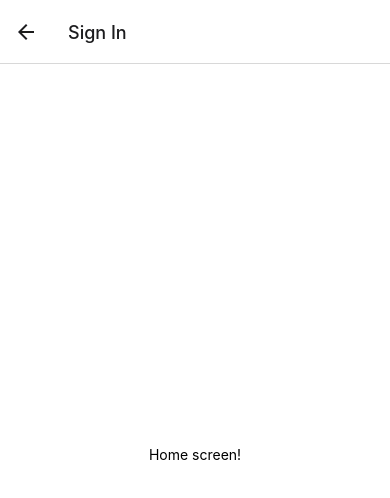
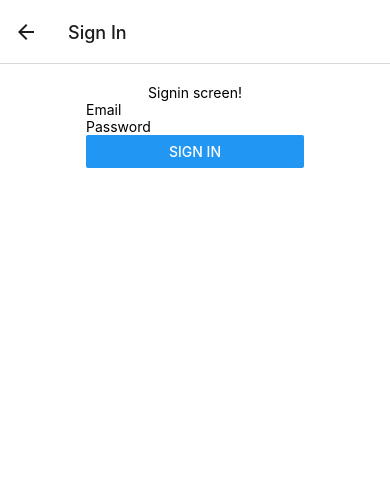
Before and after one commit to EnderAdam/SWEN325-Assignment-2, a React Native app: screen / in a window 390 px wide. Both pictures are taken after a click on the button "SIGN IN". Shown: the top 498 px of the page. Built offline with nearby package versions, Linux system fonts and the light colour scheme; no server answers.

Commit message:
Added Sign-in implementation and a Logout button.

```diff
--- a/screens/HomeScreen.js
+++ b/screens/HomeScreen.js
@@ -1,12 +1,18 @@
-import { StatusBar } from 'expo-status-bar';
 import React from 'react';
-import { StyleSheet, Text, View } from 'react-native';
+import {Button, StyleSheet, Text, View} from 'react-native';
+import { useAuthentication } from '../utils/useAuthentication';
+import {getAuth} from "firebase/auth";
+
+const auth = getAuth();
 
 export default function HomeScreen() {
+    const { user } = useAuthentication();
+
     return (
         <View style={styles.container}>
-            <Text>Home screen!</Text>
-            <StatusBar style="auto" />
+            <Text>Welcome {user?.email}!</Text>
+
+            <Button title="Sign Out" style={styles.button} onPress={() => auth.signOut()} />
         </View>
     );
 }
@@ -18,4 +24,7 @@ const styles = StyleSheet.create({
         alignItems: 'center',
         justifyContent: 'center',
     },
+    button: {
+        marginTop: 10
+    }
 });
--- a/screens/SignInScreen.js
+++ b/screens/SignInScreen.js
@@ -1,12 +1,68 @@
-import { StatusBar } from 'expo-status-bar';
 import React from 'react';
-import { StyleSheet, Text, View } from 'react-native';
+import {Button, StyleSheet, Text, TextInput, View} from 'react-native';
+import Icon from 'react-native-vector-icons/FontAwesome';
+import { getAuth, signInWithEmailAndPassword } from 'firebase/auth';
 
-export default function SignInScreen() {
+const auth = getAuth();
+
+const SignInScreen = () => {
+    const [value, setValue] = React.useState({
+        email: '',
+        password: '',
+        error: ''
+    })
+
+    async function signIn() {
+        if (value.email === '' || value.password === '') {
+            setValue({
+                ...value,
+                error: 'Email and password are mandatory.'
+            })
+            return;
+        }
+
+        try {
+            await signInWithEmailAndPassword(auth, value.email, value.password);
+        } catch (error) {
+            setValue({
+                ...value,
+                error: error.message,
+            })
+        }
+    }
+
     return (
         <View style={styles.container}>
-            <Text>Home screen!</Text>
-            <StatusBar style="auto" />
+            <Text>Signin screen!</Text>
+
+            {!!value.error && <View style={styles.error}><Text>{value.error}</Text></View>}
+
+            <View style={styles.controls}>
+                <TextInput
+                    placeholder='Email'
+                    containerStyle={styles.control}
+                    value={value.email}
+                    onChangeText={(text) => setValue({ ...value, email: text })}
+                    leftIcon={<Icon
+                        name='envelope'
+                        size={16}
+                    />}
+                />
+
+                <TextInput
+                    placeholder='Password'
+                    containerStyle={styles.control}
+                    value={value.password}
+                    onChangeText={(text) => setValue({ ...value, password: text })}
+                    secureTextEntry={true}
+                    leftIcon={<Icon
+                        name='key'
+                        size={16}
+                    />}
+                />
+
+                <Button title="Sign in" buttonStyle={styles.control} onPress={signIn} />
+            </View>
         </View>
     );
 }
@@ -14,8 +70,26 @@ export default function SignInScreen() {
 const styles = StyleSheet.create({
     container: {
         flex: 1,
+        paddingTop: 20,
         backgroundColor: '#fff',
         alignItems: 'center',
         justifyContent: 'center',
     },
+
+    controls: {
+        flex: 1,
+    },
+
+    control: {
+        marginTop: 10
+    },
+
+    error: {
+        marginTop: 10,
+        padding: 10,
+        // color: '#fff',
+        // backgroundColor: '#D54826FF',
+    }
 });
+
+export default SignInScreen;
```
